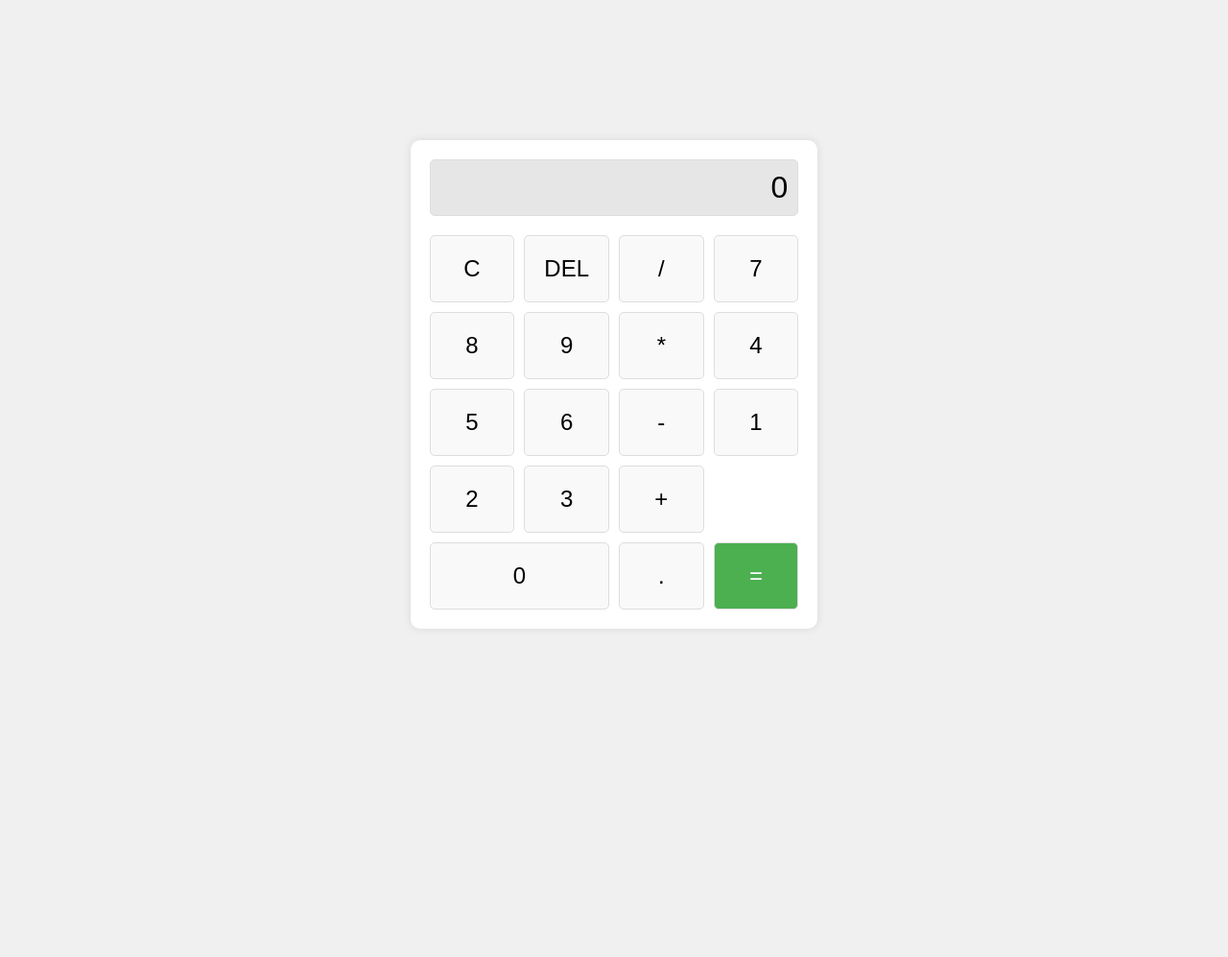
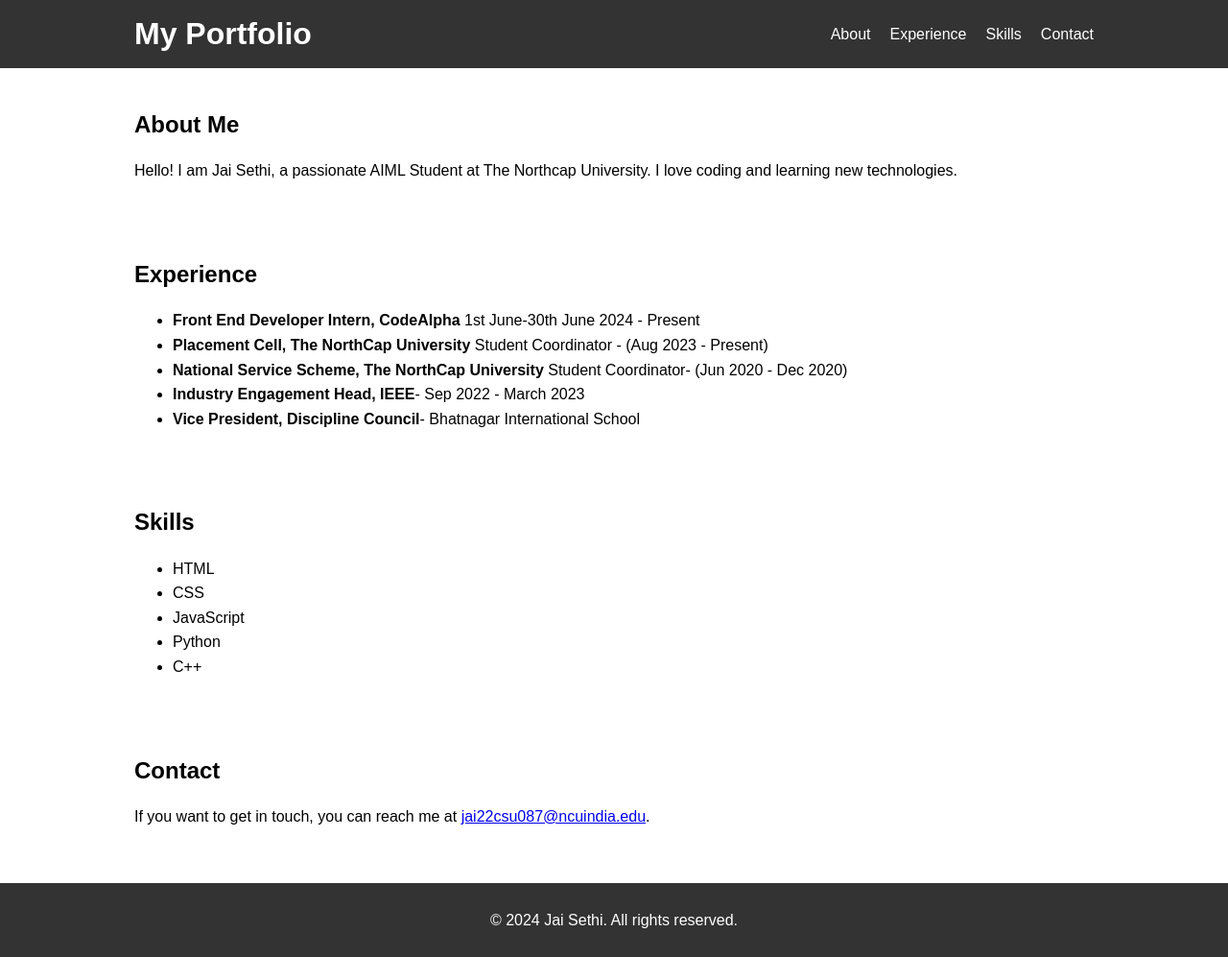
Before and after one commit to Abhigyanadarsh/CODE-ALPHA-INTERNSHIP, a plain HTML site: page index.htm in a window 1280 px wide. Shown: the whole page at 96% size. Before the commit the page ends 800 px from the top, so only its background shows below. Drawn offline with Linux system fonts and the light colour scheme.

Commit message:
TASK 3
TASK 3

```diff
--- a/index.htm
+++ b/index.htm
@@ -3,33 +3,68 @@
 <head>
     <meta charset="UTF-8">
     <meta name="viewport" content="width=device-width, initial-scale=1.0">
-    <title>Simple Calculator</title>
+    <title>My Portfolio</title>
     <link rel="stylesheet" href="styles.css">
 </head>
 <body>
-    <div class="calculator">
-        <div class="display" id="display">0</div>
-        <div class="buttons">
-            <button onclick="clearDisplay()">C</button>
-            <button onclick="deleteLast()">DEL</button>
-            <button onclick="appendOperator('/')">/</button>
-            <button onclick="appendNumber('7')">7</button>
-            <button onclick="appendNumber('8')">8</button>
-            <button onclick="appendNumber('9')">9</button>
-            <button onclick="appendOperator('*')">*</button>
-            <button onclick="appendNumber('4')">4</button>
-            <button onclick="appendNumber('5')">5</button>
-            <button onclick="appendNumber('6')">6</button>
-            <button onclick="appendOperator('-')">-</button>
-            <button onclick="appendNumber('1')">1</button>
-            <button onclick="appendNumber('2')">2</button>
-            <button onclick="appendNumber('3')">3</button>
-            <button onclick="appendOperator('+')">+</button>
-            <button onclick="appendNumber('0')" class="zero">0</button>
-            <button onclick="appendNumber('.')">.</button>
-            <button onclick="calculate()" class="equals">=</button>
+    <header>
+        <div class="container">
+            <h1>My Portfolio</h1>
+            <nav>
+                <ul>
+                    <li><a href="#about">About</a></li>
+                    <li><a href="#experience">Experience</a></li>
+                    <li><a href="#skills">Skills</a></li>
+                    <li><a href="#contact">Contact</a></li>
+                </ul>
+            </nav>
         </div>
-    </div>
-    <script src="script.js"></script>
+    </header>
+
+    <section id="about" class="section">
+        <div class="container">
+            <h2>About Me</h2>
+            <p>Hello! I am Jai Sethi, a passionate AIML Student at The Northcap University. I love coding and learning new technologies.</p>
+        </div>
+    </section>
+
+    <section id="experience" class="section">
+        <div class="container">
+            <h2>Experience</h2>
+            <ul>
+                <li><strong>Front End Developer Intern, CodeAlpha</strong> 1st June-30th June 2024 - Present</li>
+                <li><strong>Placement Cell, The NorthCap University</strong> Student Coordinator - (Aug 2023 - Present)</li>
+                <li><strong>National Service Scheme, The NorthCap University</strong> Student Coordinator- (Jun 2020 - Dec 2020)</li>
+                <li><strong>Industry Engagement Head, IEEE</strong>- Sep 2022 - March 2023</li>
+                <li><strong>Vice President, Discipline Council</strong>- Bhatnagar International School</li>
+            </ul>
+        </div>
+    </section>
+
+    <section id="skills" class="section">
+        <div class="container">
+            <h2>Skills</h2>
+            <ul>
+                <li>HTML</li>
+                <li>CSS</li>
+                <li>JavaScript</li>
+                <li>Python</li>
+                <li>C++</li>
+            </ul>
+        </div>
+    </section>
+
+    <section id="contact" class="section">
+        <div class="container">
+            <h2>Contact</h2>
+            <p>If you want to get in touch, you can reach me at <a href="mailto:jai22csu087@ncuindia.edu">jai22csu087@ncuindia.edu</a>.</p>
+        </div>
+    </section>
+
+    <footer>
+        <div class="container">
+            <p>&copy; 2024 Jai Sethi. All rights reserved.</p>
+        </div>
+    </footer>
 </body>
 </html>
--- a/styles.css
+++ b/styles.css
@@ -1,59 +1,67 @@
 body {
-    display: flex;
-    justify-content: center;
-    align-items: center;
-    height: 100vh;
+    font-family: Arial, sans-serif;
+    line-height: 1.6;
     margin: 0;
-    background-color: #f0f0f0;
-    font-family: 'Arial', sans-serif;
+    padding: 0;
 }
 
-.calculator {
-    background-color: #fff;
-    padding: 20px;
-    border-radius: 10px;
-    box-shadow: 0 0 10px rgba(0, 0, 0, 0.1);
+header {
+    background: #333;
+    color: #fff;
+    padding: 10px 0;
 }
 
-.display {
-    font-size: 2em;
-    padding: 10px;
-    border: 1px solid #ddd;
-    border-radius: 5px;
-    margin-bottom: 20px;
-    text-align: right;
-    background-color: #e6e6e6;
+header .container {
+    display: flex;
+    justify-content: space-between;
+    align-items: center;
+    max-width: 1000px;
+    margin: auto;
+    padding: 0 20px;
 }
 
-.buttons {
-    display: grid;
-    grid-template-columns: repeat(4, 1fr);
-    gap: 10px;
+header h1 {
+    margin: 0;
 }
 
-button {
-    font-size: 1.5em;
-    padding: 20px;
-    border: 1px solid #ddd;
-    border-radius: 5px;
-    background-color: #f9f9f9;
-    cursor: pointer;
-    transition: background-color 0.3s;
+header nav ul {
+    list-style: none;
+    margin: 0;
+    padding: 0;
+    display: flex;
 }
 
-button:hover {
-    background-color: #e6e6e6;
+header nav ul li {
+    margin-left: 20px;
 }
 
-.zero {
-    grid-column: span 2;
+header nav ul li a {
+    color: #fff;
+    text-decoration: none;
 }
 
-.equals {
-    background-color: #4CAF50;
-    color: #fff;
+header nav ul li a:hover {
+    text-decoration: underline;
 }
 
-.equals:hover {
-    background-color: #45a049;
+.section {
+    padding: 20px 0;
 }
+
+.container {
+    max-width: 1000px;
+    margin: auto;
+    padding: 0 20px;
+}
+
+h2 {
+    margin-bottom: 10px;
+}
+
+footer {
+    background: #333;
+    color: #fff;
+    text-align: center;
+    padding: 10px 0;
+    margin-top: 20px;
+}
```
